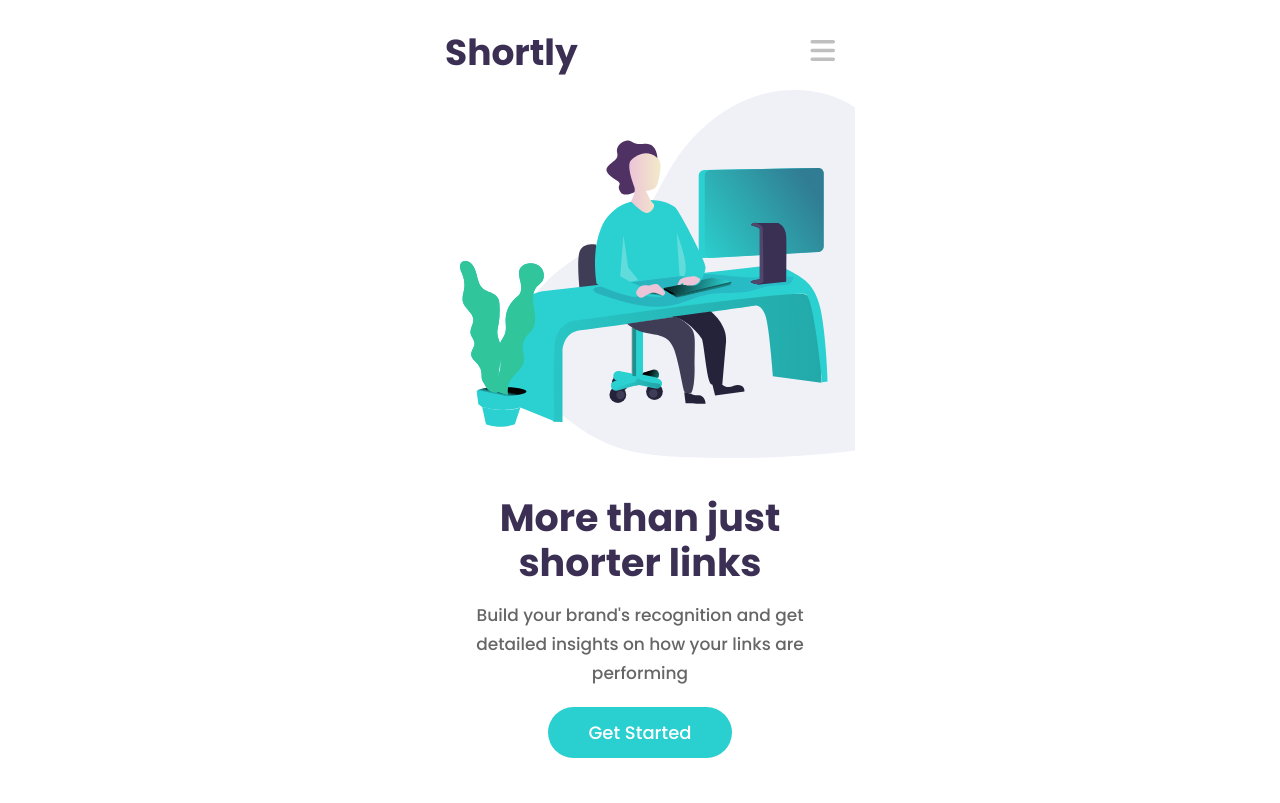
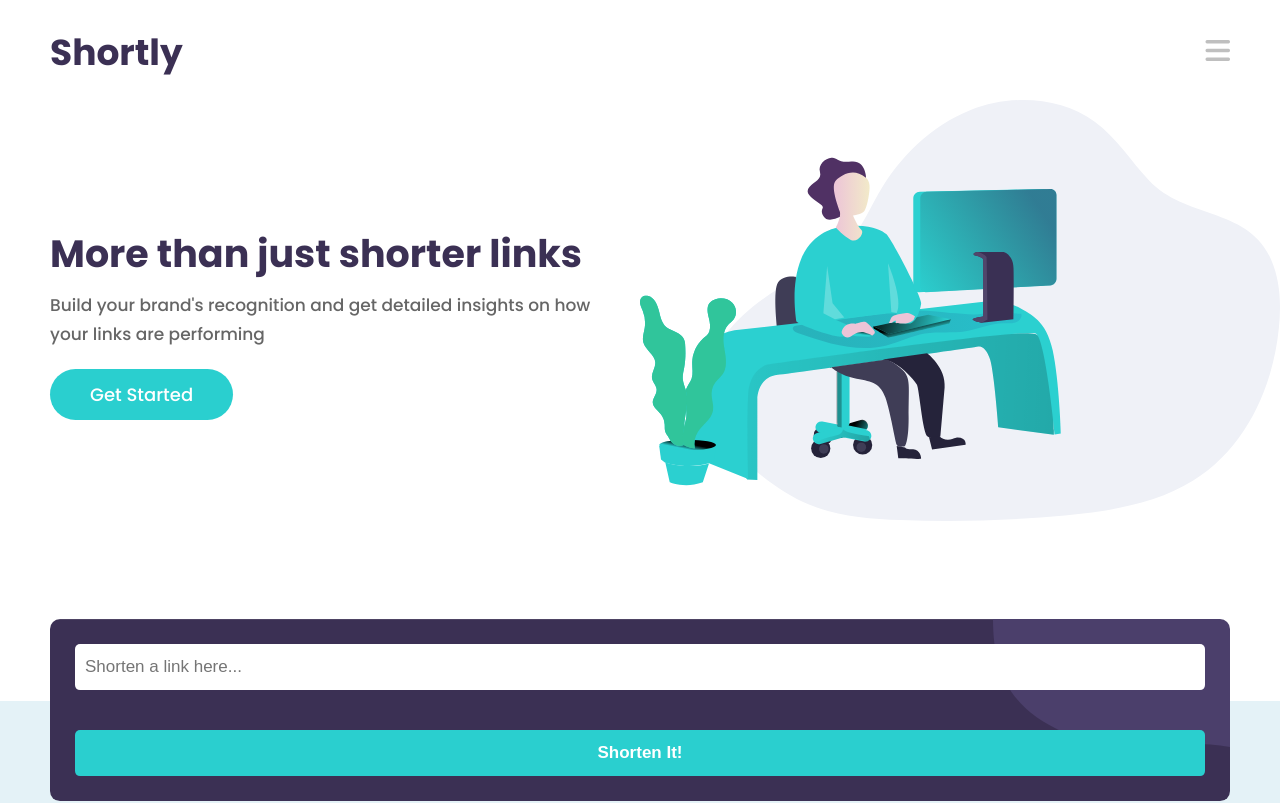
Before and after one commit to ShamilUmaev/URL-shortening-landing-page, a plain HTML site: page index.html in a window 1280 px wide. Shown: the top 803 px of the page. Drawn offline with Linux system fonts and the light colour scheme.

Commit message:
Breakpoints for Tablets, Phones and medium devices

```diff
--- a/styles.css
+++ b/styles.css
@@ -41,7 +41,7 @@ h1, h2, h3, h4 {
 /* Page Container */
 .page-container {
     position: relative;
-    max-width: 430px;
+    width: 100%;
     min-width: 375px;
     margin: 0 auto;
 }
@@ -367,6 +367,59 @@ input[type="submit"] {
     justify-content: space-between;
 }
 
+.bg-light-blue {
+    background-color: #e4f2f7;
+}
+
+.attribution {
+    font-size: 11px;
+    text-align: center;
+    margin-top: 3rem;
+    color: #fff;
+}
+
+.attribution a {
+    color: var(--color-primary);
+}
+
+/* Breakpoint for Tablets and large Phones */
+@media only screen and (min-width: 600px) {
+    .get-started img {
+        width: 100%;
+    }
+}
+
+/* Medium Devices Breakpoint */
+@media only screen and (min-width: 768px) {
+    .header-top {
+        padding: 2.5rem 5rem 2rem;
+    }
+
+    .get-started {
+        display: flex;
+        flex-direction: row-reverse;
+        justify-content: center;
+        align-items: center;
+    }
+
+    .get-started img {
+        width: 50%;
+    }
+
+    .text-container {
+        text-align: left;
+        padding: 0 0 0 5rem;
+    }
+
+    .url-input-section {
+        padding: 0 5rem;
+    }
+
+    .statistics-section {
+        padding: 0 5rem;
+    }
+}
+
 /* Utility classes */
 .hide {
     transform: translate(-50%,-200%);
@@ -389,18 +442,3 @@ input[type="submit"] {
     background-color: var(--color-primary-light);
     transition: all .3s ease;
 }
-
-.bg-light-blue {
-    background-color: #e4f2f7;
-}
-
-.attribution {
-    font-size: 11px;
-    text-align: center;
-    margin-top: 3rem;
-    color: #fff;
-}
-
-.attribution a {
-    color: var(--color-primary);
-}
```
